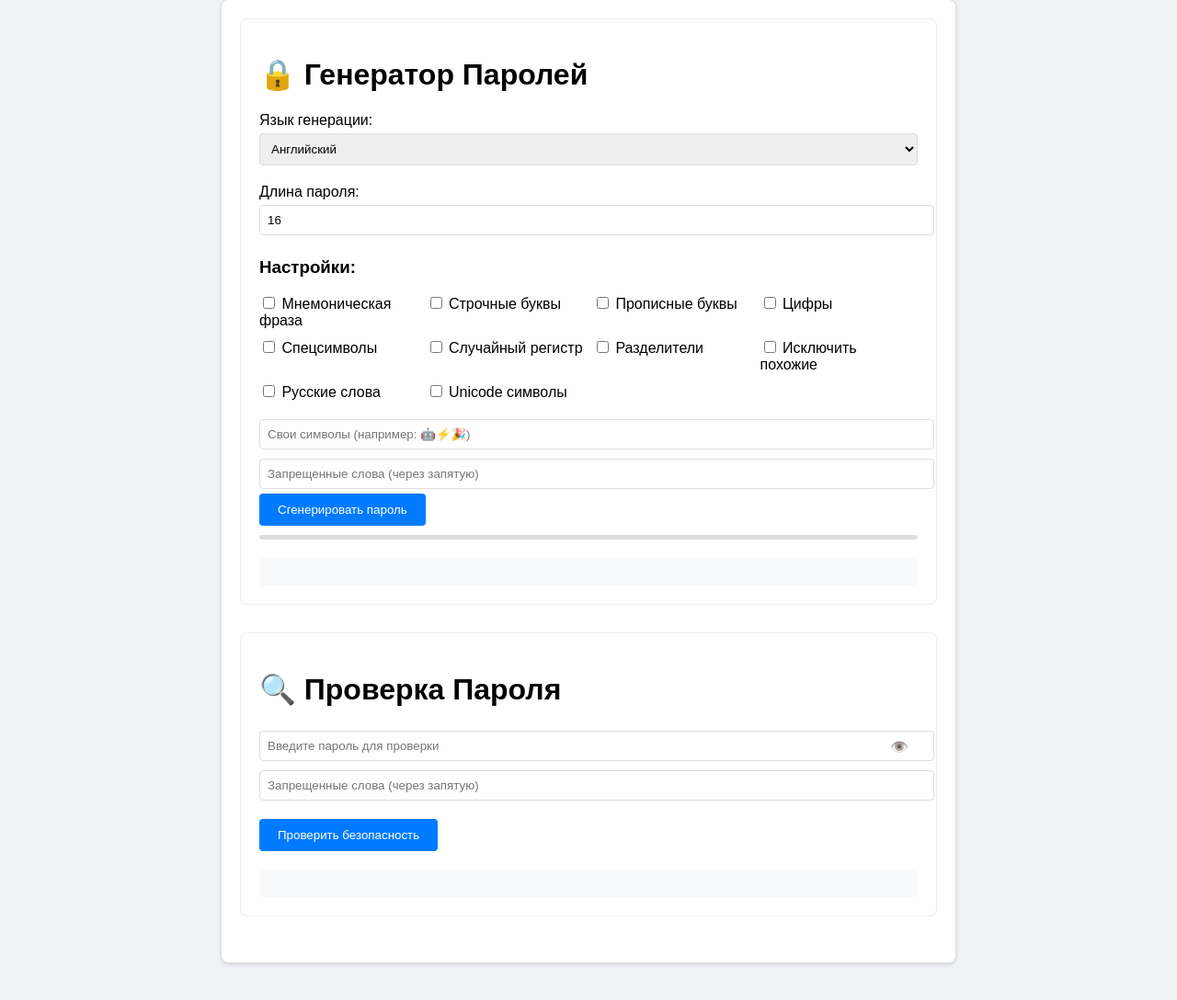
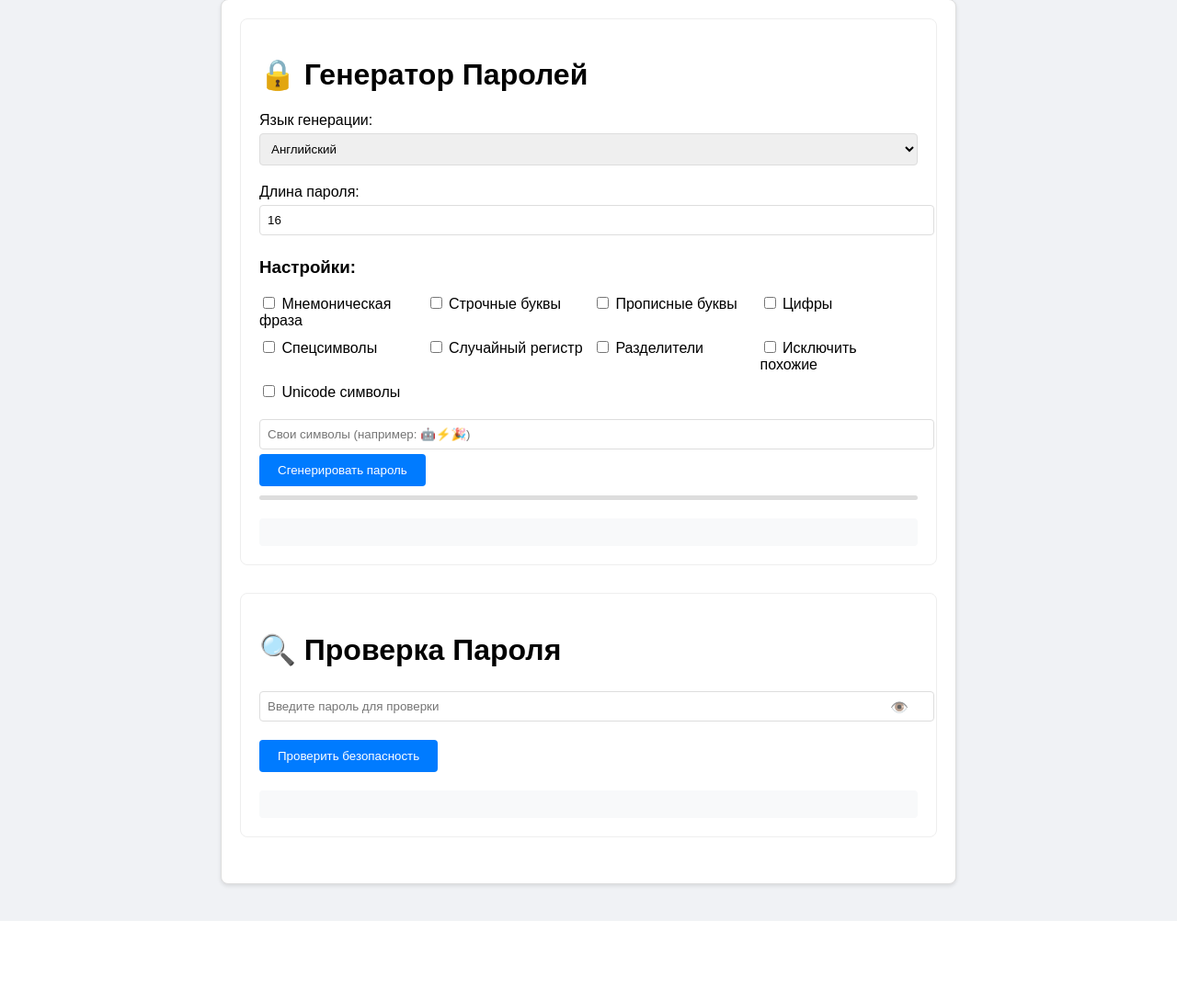
Before and after one commit to Gnfw/psw, a Flask app: page / in a window 1280 px wide. Shown: the part 41-1129 px from the top of the page at 92% size. After the commit the page ends 1043 px from the top, so only its background shows below. Run offline with Flask 3, Linux system fonts and the light colour scheme.

Commit message:
Update index_новый_ч.html

```diff
--- a/templates/index.html
+++ b/templates/index.html
@@ -182,7 +182,6 @@
                 <label><input type="checkbox" name="option" value="OPT_RANDOM_CASE"> Случайный регистр</label>
                 <label><input type="checkbox" name="option" value="OPT_SEPARATORS"> Разделители</label>
                 <label><input type="checkbox" name="option" value="OPT_AVOID_SIMILAR"> Исключить похожие</label>
-                <label><input type="checkbox" name="option" value="OPT_RUSSIAN"> Русские слова</label>
                 <label><input type="checkbox" name="option" value="OPT_UNICODE"> Unicode символы</label>
             </div>
 
@@ -190,11 +189,6 @@
                 <input type="text" id="customCharset"
                        placeholder="Свои символы (например: 🤖⚡🎉)"
                        style="width: 100%">
-            </div>
-
-            <div>
-                <input type="text" class="context-input" id="forbiddenContext"
-                       placeholder="Запрещенные слова (через запятую)">
             </div>
 
             <button onclick="generatePassword()">
@@ -213,11 +207,6 @@
                 <input type="password" id="passwordToCheck"
                        placeholder="Введите пароль для проверки">
                 <span class="toggle-password" onclick="togglePasswordVisibility()">👁️</span>
-            </div>
-
-            <div>
-                <input type="text" class="context-input" id="checkForbiddenContext"
-                       placeholder="Запрещенные слова (через запятую)">
             </div>
 
             <button onclick="checkPassword()" style="margin-top: 15px;">
@@ -289,16 +278,17 @@
             try {
                 const lang = document.getElementById('language').value;
                 const length = parseInt(document.getElementById('length').value);
-                const options = Array.from(document.querySelectorAll('input[name="option"]:checked'))
+                let options = Array.from(document.querySelectorAll('input[name="option"]:checked'))
                     .map(el => el.value);
                 const customCharset = document.getElementById('customCharset').value;
-                const forbiddenContext = document.getElementById('forbiddenContext').value
-                    .split(',')
-                    .map(s => s.trim())
-                    .filter(Boolean);
 
                 if (isNaN(length) || length < 12 || length > 100) {
                     throw new Error('Длина пароля должна быть от 12 до 100 символов');
+                }
+
+                // Автоматически добавляем OPT_CUSTOM_CHARSET при наличии кастомных символов
+                if (customCharset) {
+                    options.push('OPT_CUSTOM_CHARSET');
                 }
 
                 const response = await fetch('/generate', {
@@ -307,9 +297,8 @@
                     body: JSON.stringify({
                         length,
                         options,
-                        lang,
-                        custom_charset: customCharset,
-                        forbidden_context: forbiddenContext
+                        langs: [lang],
+                        custom_charset: customCharset
                     })
                 });
 
@@ -403,18 +392,10 @@
             try {
                 if (!password) throw new Error("Введите пароль для проверки");
 
-                const forbiddenContext = document.getElementById('checkForbiddenContext').value
-                    .split(',')
-                    .map(s => s.trim())
-                    .filter(Boolean);
-
                 const response = await fetch('/check', {
                     method: 'POST',
                     headers: {'Content-Type': 'application/json'},
-                    body: JSON.stringify({
-                        password,
-                        forbidden_context: forbiddenContext
-                    })
+                    body: JSON.stringify({ password })
                 });
 
                 const data = await response.json();
```
